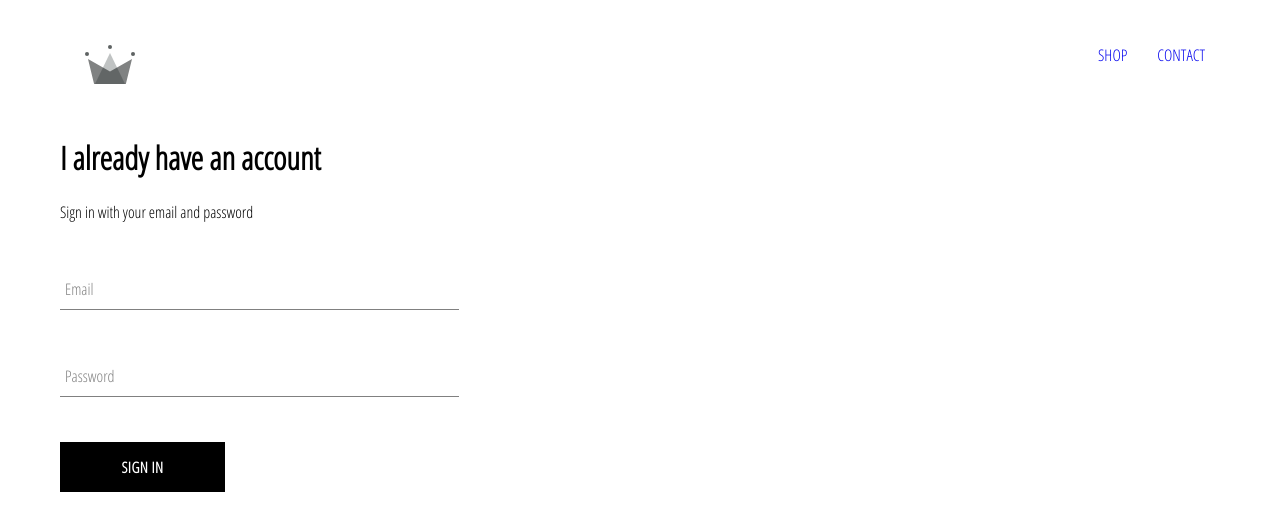
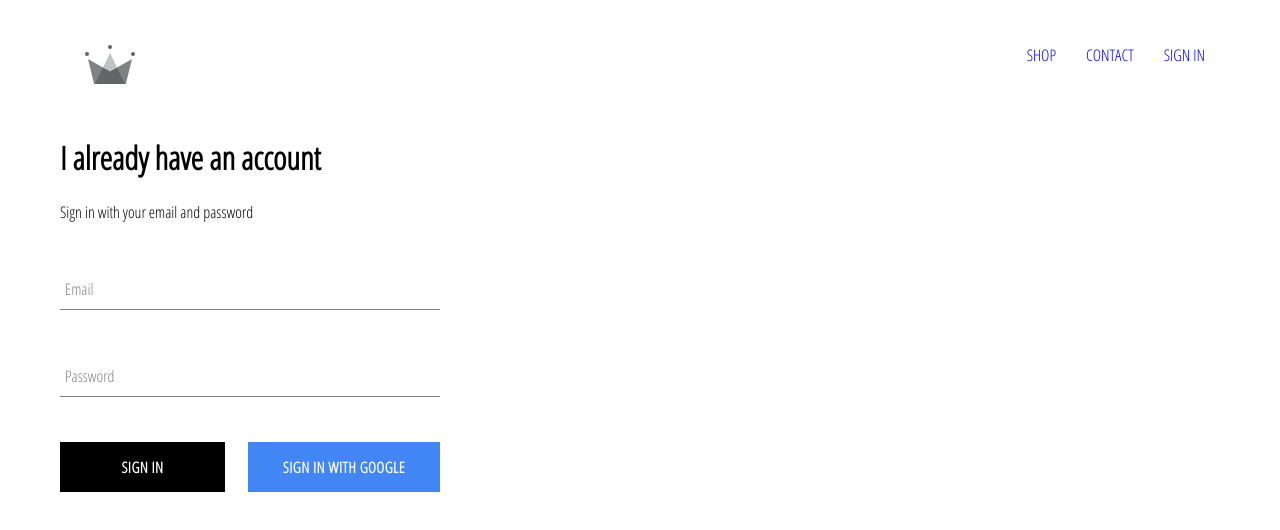
Before and after one commit to roshin-India/React-shopping, a React (Create React App) app: page /signin in a window 1280 px wide. Shown: the top 530 px of the page. Built offline with nearby package versions, Linux system fonts and the light colour scheme; no server answers.

Commit message:
google sign in and firebase integration

```diff
--- a/src/App.css
+++ b/src/App.css
@@ -6,3 +6,6 @@
     text-decoration:none;
     colors:black;
 }
+*{
+    box-sizing: border-box;
+}
--- a/src/App.js
+++ b/src/App.js
@@ -5,11 +5,29 @@
 import ShopPage from './pages/shop/shop.component';
 import Header from "./components/header/header.component";
 import signInAndSignUp from './pages/sign-in-and-sign-up/sign-in-and-sign-up.component';
+import {auth} from './firebase/firebase.utils'
 
-function App() {
+class App extends React.Component{
+  constructor(){
+    super();
+    this.state = {
+      currentUser:null
+    }
+  }
+  unsubscribeFromAuth = null;
+  componentDidMount(){
+    this.unsubscribeFromAuth = auth.onAuthStateChanged(user => {
+      this.setState({currentUser:user})
+      console.log("user",user)
+    })
+  }
+  componentWillUnmount(){
+    this.unsubscribeFromAuth()
+  }
+  render(){
     return (
       <div>
-    <Header />
+      <Header currentUser={this.state.currentUser} />
       <Switch >
         <Route  exact path="/" component={HomePage} />
         <Route   path="/shop" component={ShopPage} />
@@ -18,5 +36,6 @@
       </div>
     );
   }
+}
 
 export default App;
--- a/src/components/custom-button/custom-button.component.jsx
+++ b/src/components/custom-button/custom-button.component.jsx
@@ -1,8 +1,8 @@
 import React from 'react';
 import './custom-button.styles.scss';
 
-const CustomButton = ({children,...otherProps}) =>(
-    <button className="custom-button" {...otherProps}>
+const CustomButton = ({children,isGoogleSignIn , ...otherProps}) =>(
+    <button className={`${isGoogleSignIn?'google-sign-in':''} custom-button `} {...otherProps}>
        {children}
     </button>
 )
--- a/src/components/custom-button/custom-button.styles.scss
+++ b/src/components/custom-button/custom-button.styles.scss
@@ -19,4 +19,12 @@
     color: black;
     border: 1px solid black;
   }
+  &.google-sign-in {
+      background-color: #4285f4;
+      color: white;
+      &:hover{
+          background-color: #357ae8;
+          border:none;
+      }
+  }
 }
--- a/src/components/header/header.component.jsx
+++ b/src/components/header/header.component.jsx
@@ -2,8 +2,8 @@
 import {Link} from 'react-router-dom';
 import './header.styles.scss'
 import { ReactComponent as Logo } from "../../assets/crown.svg";
-
-const Header =() => (
+import {auth} from '../../firebase/firebase.utils'
+const Header =({currentUser}) => (
     <div className="header">
         <Link  className="logo-container" to="/">
             <Logo className="logo" />
@@ -15,6 +15,17 @@
             <Link className="option" to="shop">
                 CONTACT
             </Link>
+            {
+                currentUser ?
+                (
+                <div className="option" onClick={()=>auth.signOut()}>SIGN OUT</div>
+                )
+                :(
+                <Link className="option" to="signin">
+                    SIGN IN
+                </Link>
+                )
+            }
         </div>
     </div>
 
--- a/src/components/header/header.styles.scss
+++ b/src/components/header/header.styles.scss
@@ -20,6 +20,7 @@
 
     .option {
       padding: 10px 15px;
+      cursor: pointer;
     }
   }
 }
--- a/src/components/sign-in/sign-in.component.jsx
+++ b/src/components/sign-in/sign-in.component.jsx
@@ -2,6 +2,7 @@
 import './sign-in.styles.scss'
 import CustomButton from "../custom-button/custom-button.component";
 import FormInput from "../form-input/form-input.component";
+import {signInWithGoogle} from '../../firebase/firebase.utils.js'
 class SignIn extends React.Component{
     constructor(){
         super();
@@ -26,10 +27,12 @@
                 <span>Sign in with your email and password</span>
 
                 <form onSubmit={this.handleSubmit}>
-                    <FormInput name="email" type="email" value={this.state.email} label="Email" handleChange={this.handleChange} required/>
-                    <FormInput name="password" type="password" value={this.state.password} label="Password" handleChange={this.handleChange} required/>
-
-                    <CustomButton type="submit">Sign in</CustomButton>
+                    <FormInput name="email" type="email" value={this.state.email} label="Email" handleChange={this.handleChange} />
+                    <FormInput name="password" type="password" value={this.state.password} label="Password" handleChange={this.handleChange} />
+                    <div className="butttons">
+                        <CustomButton type="submit">Sign in</CustomButton>
+                        <CustomButton onClick={signInWithGoogle} isGoogleSignIn> Sign in with Google</CustomButton>
+                    </div>
                 </form>
             </div>
         )
--- a/src/components/sign-in/sign-in.styles.scss
+++ b/src/components/sign-in/sign-in.styles.scss
@@ -1,8 +1,12 @@
 .sign-in{
-    width: 30vw;
+    width: 380px;
     display: flex;
     flex-direction: column;
     .title{
         margin: 10px;
     }
+    .butttons{
+        display: flex;
+        justify-content: space-between;
+    }
 }
--- /dev/null
+++ b/src/firebase/firebase.utils.js
@@ -0,0 +1,16 @@
+import firebase from 'firebase/app';
+import 'firebase/firestore';
+import 'firebase/auth';
+
+const config ={
+
+      };
+
+firebase.initializeApp(config);
+export const auth = firebase.auth();
+export const firestore = firebase.firestore;
+
+const provider = new firebase.auth.GoogleAuthProvider();
+provider.setCustomParameters({prompt:'select_account'})
+export const signInWithGoogle = ()=> auth.signInWithPopup(provider);
+export default firebase;
```
Lines whose indentation alone changed are shown as unchanged.
